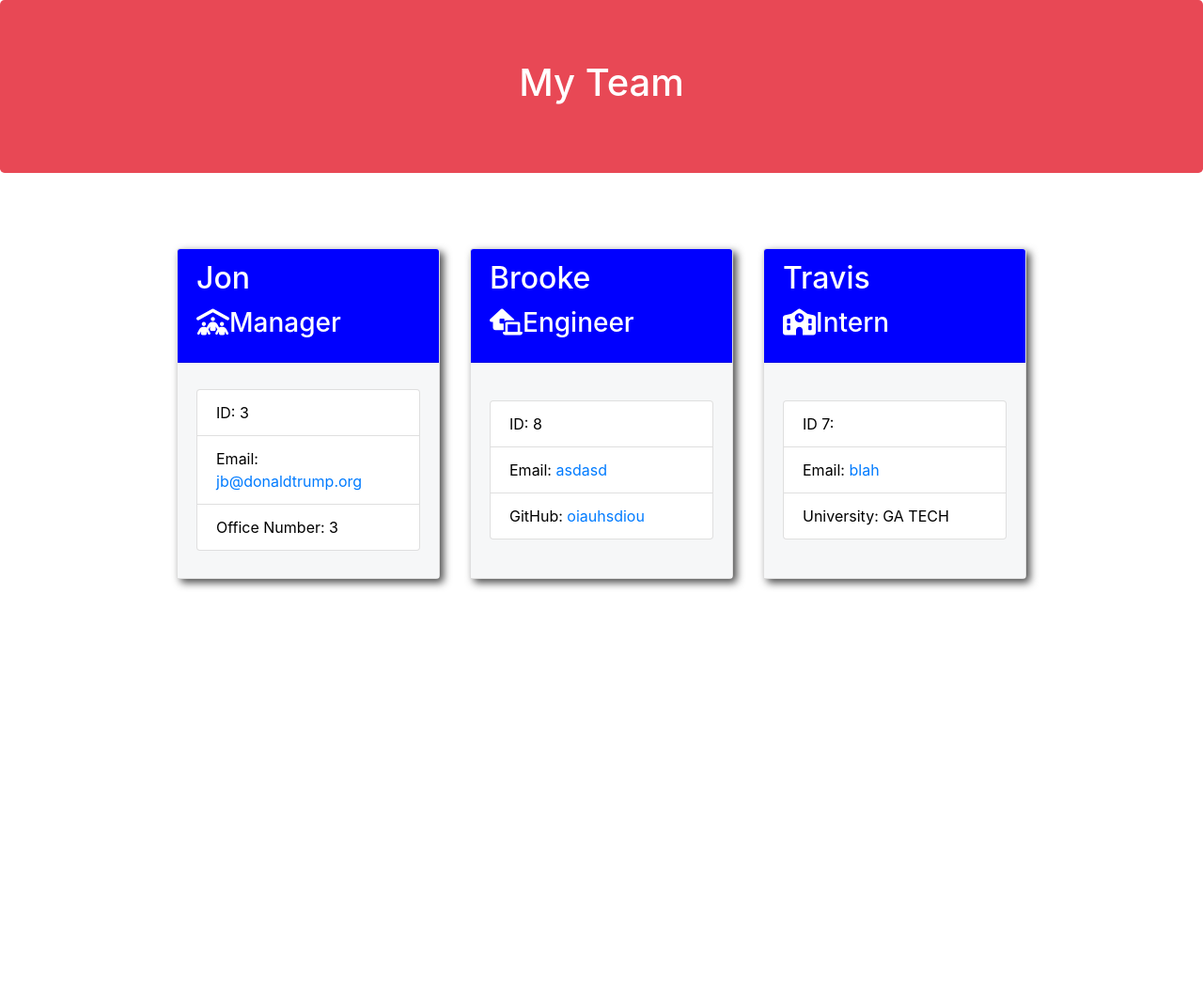
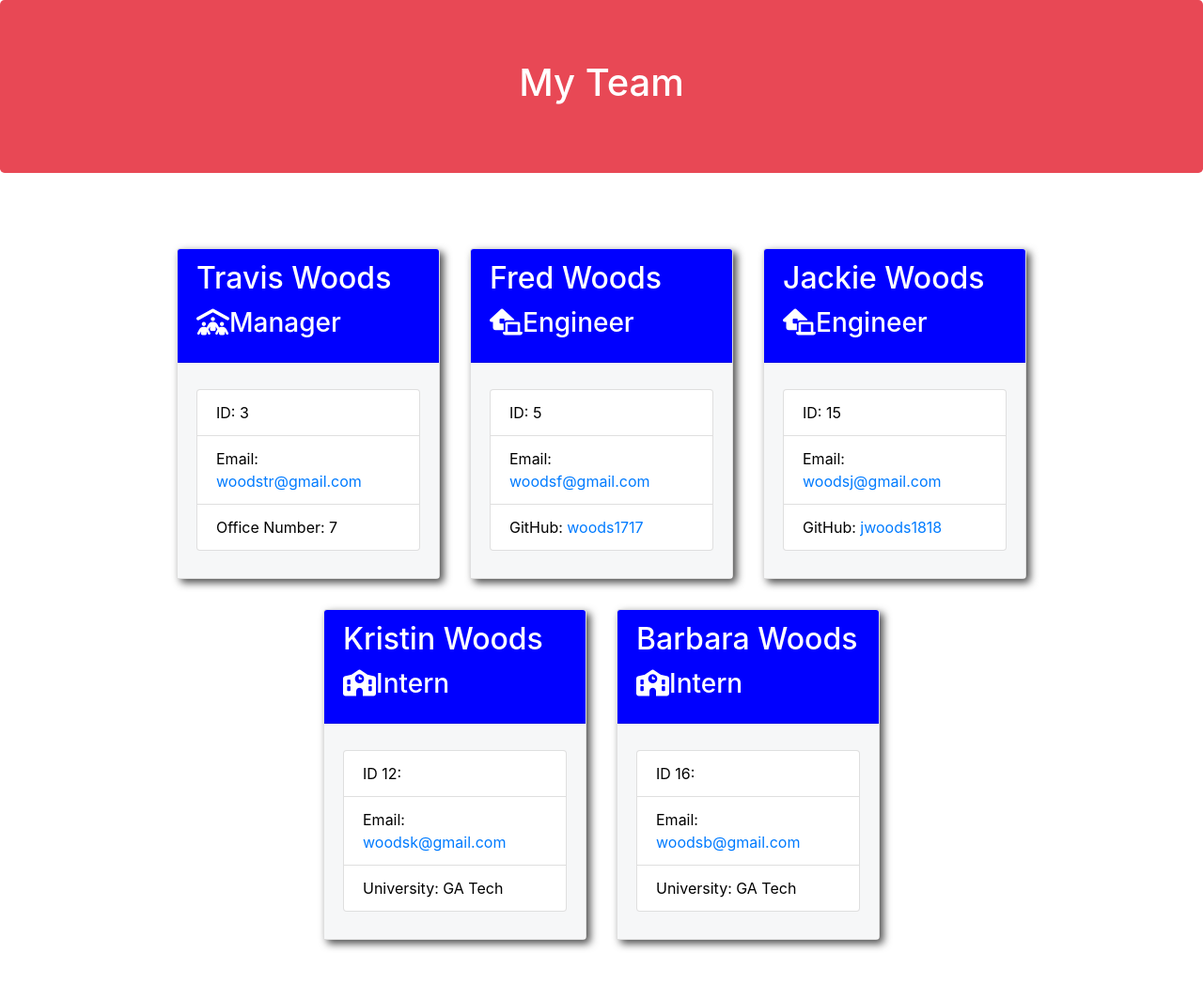
Before and after one commit to woodstr3313/Team-Profile-Generator, a website: page dist/index.html in a window 1280 px wide. Shown: the whole page at 94% size. Before the commit the page ends 800 px from the top, so only its background shows below. Drawn offline with nearby package versions, Linux system fonts and the light colour scheme.

Commit message:
updated ReadMe file and added walkthrough video/images.

```diff
--- a/dist/index.html
+++ b/dist/index.html
@@ -26,40 +26,66 @@
 
     <div class="card employee-card">
         <div class="card-header">
-            <h2 class="card-title">Jon</h2>
+            <h2 class="card-title">Travis Woods</h2>
             <h3 class="card-title"><i class="fa-solid fa-people-roof"></i>Manager</h3>
         </div>
         <div class="card-body">
             <ul class="list-group">
                 <li class="list-group-item">ID: 3</li>
-                <li class="list-group-item">Email: <a href="mailto:jb@donaldtrump.org">jb@donaldtrump.org</a></li>
-                <li class="list-group-item">Office Number: 3</li>
+                <li class="list-group-item">Email: <a href="mailto:woodstr@gmail.com">woodstr@gmail.com</a></li>
+                <li class="list-group-item">Office Number: 7</li>
             </ul>
         </div>
     </div>
     <div class="card employee-card">
         <div class="card-header">
-            <h2 class="card-title">Brooke</h2>
+            <h2 class="card-title">Fred Woods</h2>
             <h3 class="card-title"><i class="fa-solid fa-house-laptop"></i>Engineer</h3>
         </div>
         <div class="card-body">
             <ul class="list-group">
-                <li class="list-group-item">ID: 8</li>
-                <li class="list-group-item">Email: <a href="mailto:asdasd">asdasd</a></li>
-                <li class="list-group-item">GitHub: <a href="https://github.com/oiauhsdiou" target="_blank" rel="noopener noreferrer">oiauhsdiou</a></li>
+                <li class="list-group-item">ID: 5</li>
+                <li class="list-group-item">Email: <a href="mailto:woodsf@gmail.com">woodsf@gmail.com</a></li>
+                <li class="list-group-item">GitHub: <a href="https://github.com/woods1717" target="_blank" rel="noopener noreferrer">woods1717</a></li>
             </ul>
         </div>
     </div>
     <div class="card employee-card">
         <div class="card-header">
-            <h2 class="card-title">Travis</h2>
+            <h2 class="card-title">Jackie Woods</h2>
+            <h3 class="card-title"><i class="fa-solid fa-house-laptop"></i>Engineer</h3>
+        </div>
+        <div class="card-body">
+            <ul class="list-group">
+                <li class="list-group-item">ID: 15</li>
+                <li class="list-group-item">Email: <a href="mailto:woodsj@gmail.com">woodsj@gmail.com</a></li>
+                <li class="list-group-item">GitHub: <a href="https://github.com/jwoods1818" target="_blank" rel="noopener noreferrer">jwoods1818</a></li>
+            </ul>
+        </div>
+    </div>
+    <div class="card employee-card">
+        <div class="card-header">
+            <h2 class="card-title">Kristin Woods</h2>
             <h3 class="card-title"><i class="fa-solid fa-school"></i>Intern</h3>
         </div>
         <div class="card-body">
             <ul class="list-group">
-                <li class="list-group-item">ID 7:</li>
-                <li class="list-group-item">Email: <a href="mailto:blah">blah</a></li>
-                <li class="list-group-item">University: GA TECH</li>
+                <li class="list-group-item">ID 12:</li>
+                <li class="list-group-item">Email: <a href="mailto:woodsk@gmail.com">woodsk@gmail.com</a></li>
+                <li class="list-group-item">University: GA Tech</li>
+            </ul>
+        </div>
+    </div>
+    <div class="card employee-card">
+        <div class="card-header">
+            <h2 class="card-title">Barbara Woods</h2>
+            <h3 class="card-title"><i class="fa-solid fa-school"></i>Intern</h3>
+        </div>
+        <div class="card-body">
+            <ul class="list-group">
+                <li class="list-group-item">ID 16:</li>
+                <li class="list-group-item">Email: <a href="mailto:woodsb@gmail.com">woodsb@gmail.com</a></li>
+                <li class="list-group-item">University: GA Tech</li>
             </ul>
         </div>
     </div>
```
Also changed, not shown: README.md, assets/images/Terminal Questions.png (added), assets/images/Tests.png (added), assets/images/Updated HTML.png (added).
